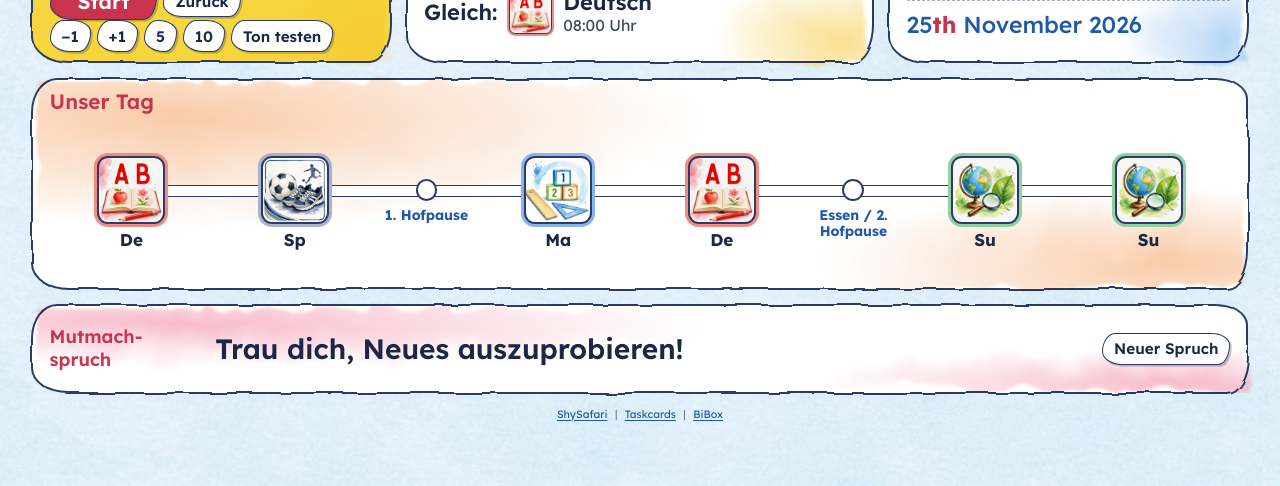
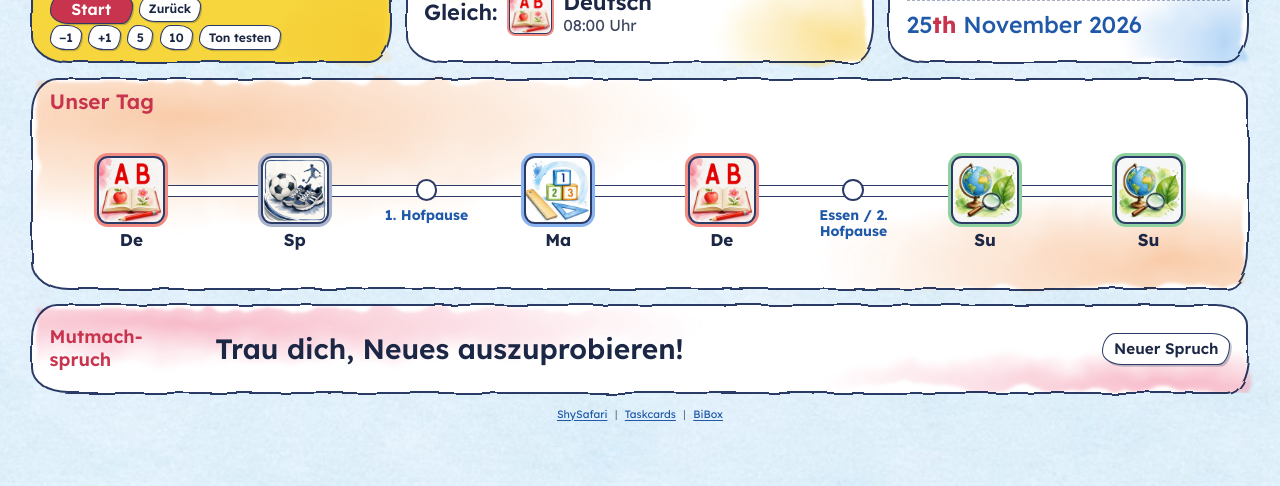
Before and after one commit to abroemme-hash/klassenboard, a plain HTML site: page index.html in a window 1280 px wide. Shown: the part 314-800 px from the top of the page. Drawn offline with Linux system fonts and the light colour scheme.

Commit message:
Timer-Buttons verkleinert
Co-Authored-By: Claude Sonnet 5.5 <noreply@anthropic.com>

```diff
--- a/index.html
+++ b/index.html
@@ -124,6 +124,8 @@ button:focus-visible{outline:4px solid var(--w4);outline-offset:3px}
 .btn:active{transform:translate(.15cqw,.15cqw);box-shadow:none}
 .btn:disabled{opacity:.4;cursor:default}
 .btn.go{background:var(--acc);color:#fff;font-size:1.7cqw;padding:.1cqw 2.2cqw;min-height:3.1cqw}
+.timer .btn{font-size:1cqw;min-height:2.1cqw;min-width:2.1cqw;padding:.05cqw .7cqw;border-width:.14cqw;box-shadow:.1cqw .1cqw 0 rgba(27,39,68,.25)}
+.timer .btn.go{font-size:1.3cqw;min-height:2.5cqw;padding:.05cqw 1.7cqw}
 
 /* ---------- Die Linie ---------- */
 .lineblk{display:grid;grid-template-rows:auto 1fr;padding-block:.9cqw .8cqw}
```
